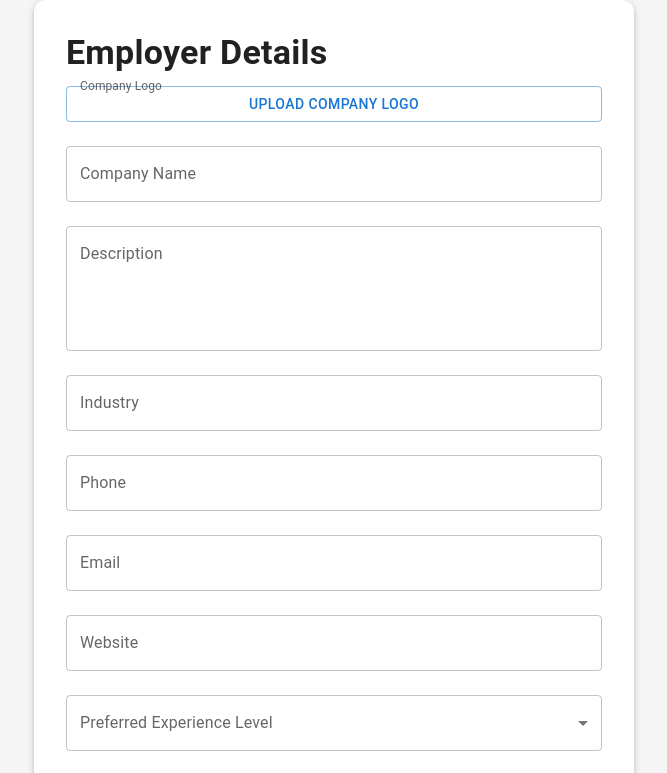
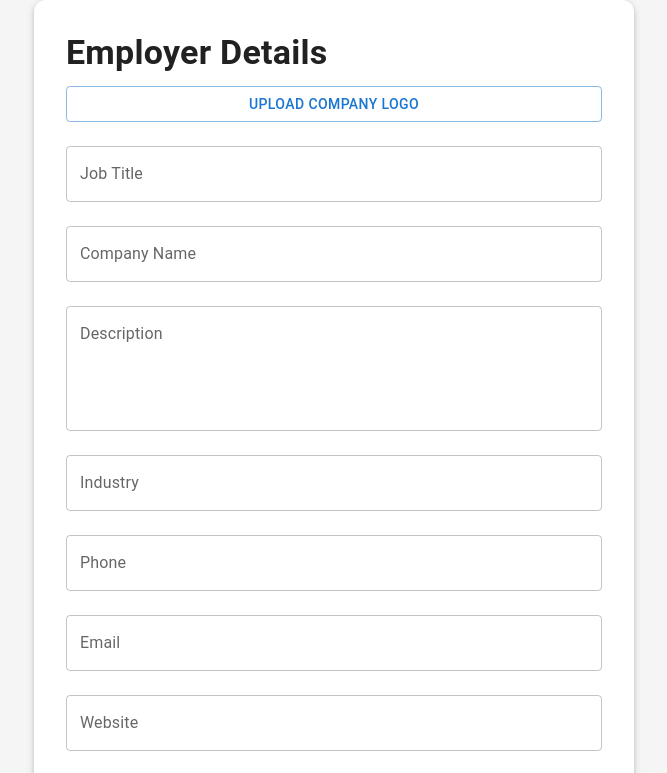
Before and after one commit to VarnikaBajpai4/JobFinder, a React (Vite) app in the folder Frontend/: page /employer-details in a window 1280 px wide. Shown: the top 773 px of the page, without its empty margins (306-973 px from the left). Built offline with nearby package versions, Linux system fonts and the light colour scheme.

Commit message:
s  On branch main

```diff
--- a/Frontend/src/components/ui/EmployerDetails.jsx
+++ b/Frontend/src/components/ui/EmployerDetails.jsx
@@ -3,6 +3,7 @@ import { Box, Button, TextField, Typography, FormControl, InputLabel, MenuItem,
 
 const EmployerDetails = () => {
   const [companyLogo, setCompanyLogo] = useState(null);
+  const [jobTitle, setJobTitle] = useState(''); // New field for Job Title
   const [companyName, setCompanyName] = useState('');
   const [description, setDescription] = useState('');
   const [industry, setIndustry] = useState('');
@@ -29,14 +30,21 @@ const EmployerDetails = () => {
         </Typography>
         <form onSubmit={handleSubmit}>
           <Stack spacing={3}>
-            <FormControl>
-              <InputLabel shrink>Company Logo</InputLabel>
-              <Button variant="outlined" component="label">
-                Upload Company Logo
-                <input type="file" hidden onChange={handleCompanyLogoChange} />
-              </Button>
-              {companyLogo && <Typography variant="caption">{companyLogo.name}</Typography>}
-            </FormControl>
+            {/* Updated Company Logo field without FormControl */}
+
+            <Button variant="outlined" component="label">
+              Upload Company Logo
+              <input type="file" hidden onChange={handleCompanyLogoChange} />
+            </Button>
+            {companyLogo && <Typography variant="caption">{companyLogo.name}</Typography>}
+
+            {/* Job Title Field */}
+            <TextField
+              label="Job Title"
+              fullWidth
+              value={jobTitle}
+              onChange={(e) => setJobTitle(e.target.value)}
+            />
 
             <TextField
               label="Company Name"
--- a/Frontend/src/components/ui/JobSeekerDetails.jsx
+++ b/Frontend/src/components/ui/JobSeekerDetails.jsx
@@ -9,7 +9,7 @@ const JobSeekerDetails = () => {
   const [industry, setIndustry] = useState('');
   const [skills, setSkills] = useState([]);
 
-  const skillOptions = ['JavaScript', 'Python', 'Project Management', 'React', 'Node.js', 'SQL'];
+  const skillOptions = ['JavaScript', 'Python', 'Project Management', 'React', 'Node.js', 'Other'];
 
   const handleProfilePictureChange = (e) => {
     setProfilePicture(e.target.files[0]);
@@ -40,7 +40,7 @@ const JobSeekerDetails = () => {
         <form onSubmit={handleSubmit}>
           <Stack spacing={3}>
             <FormControl>
-              <InputLabel shrink>Profile Picture</InputLabel>
+
               <Button variant="outlined" component="label">
                 Upload Profile Picture
                 <input type="file" hidden onChange={handleProfilePictureChange} />
@@ -49,7 +49,7 @@ const JobSeekerDetails = () => {
             </FormControl>
 
             <FormControl>
-              <InputLabel shrink>Resume</InputLabel>
+
               <Button variant="outlined" component="label">
                 Upload Resume
                 <input type="file" hidden onChange={handleResumeChange} />
```
